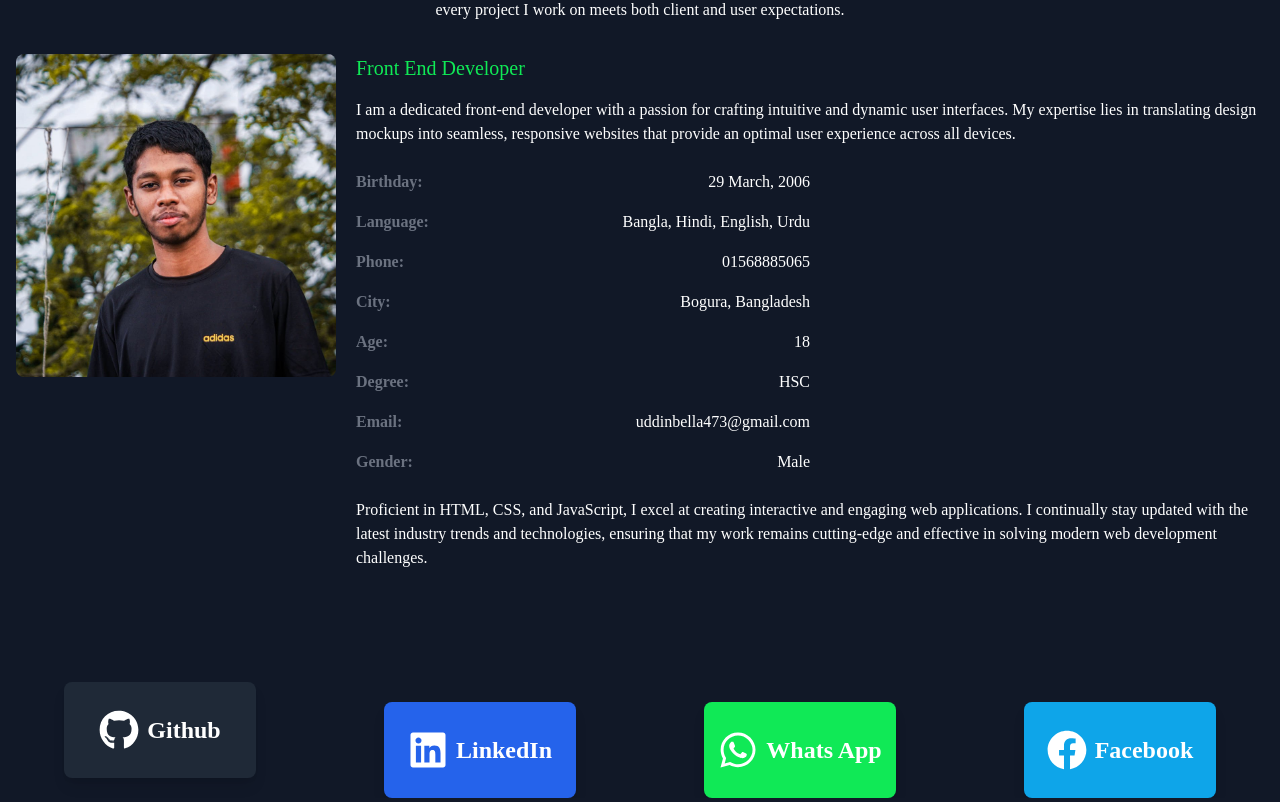
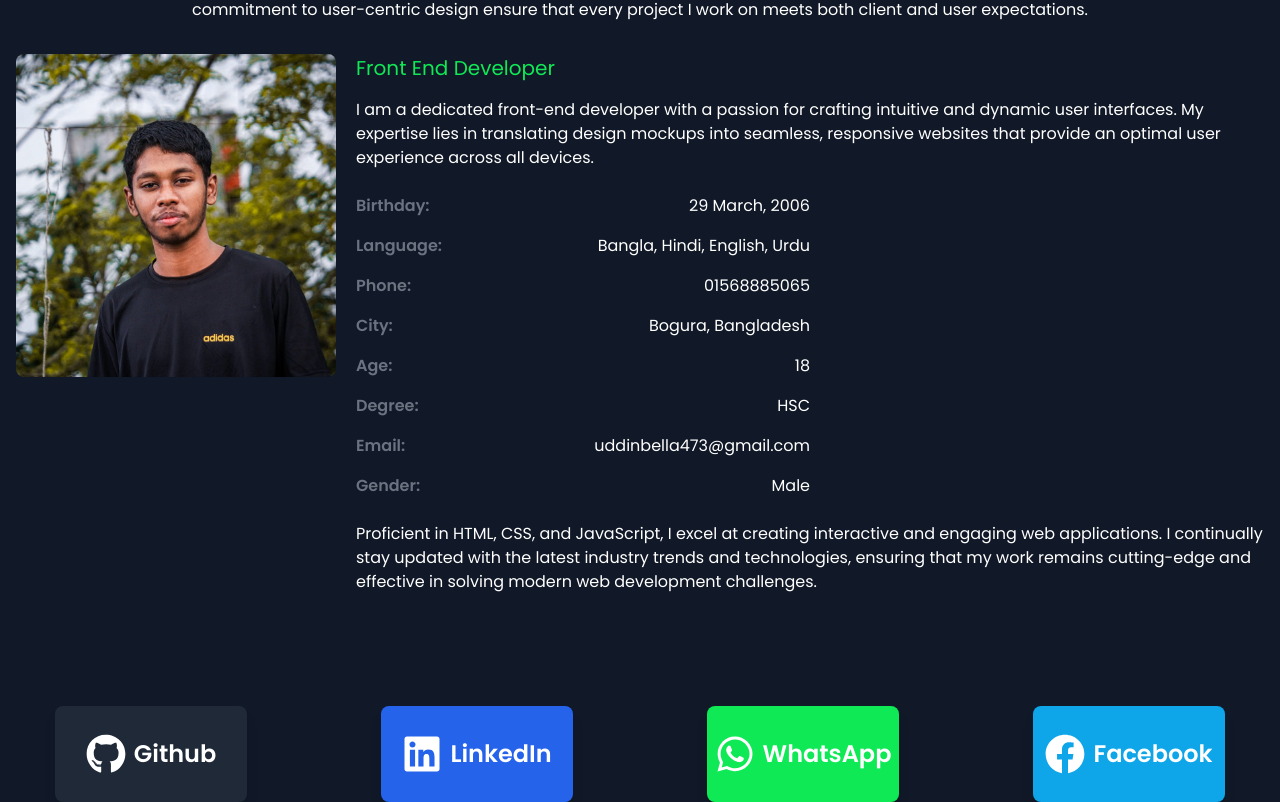
Before and after one commit to coderBelal/my-portfolio, a React (Vite) app: page /about in a window 1280 px wide. Shown: the part 238-1040 px from the top of the page. Built offline with nearby package versions, Linux system fonts and the light colour scheme.

Commit message:
font footer changed

```diff
--- a/src/Components/About.jsx
+++ b/src/Components/About.jsx
@@ -2,7 +2,7 @@
 import belal from  "../assets/b3.jpg"
 const About = () => {
   return (
-    <section className="max-w-7xl mx-auto py-16 px-4  font-press-start">
+    <section className="max-w-7xl mx-auto py-16 px-4   ">
       <h2 className="text-3xl text-center text-[#10E956] mb-4">ABOUT ME</h2>
       <p className="text-white text-center mb-8">
         As a front-end developer, I thrive on turning complex design concepts
--- a/src/Components/Contact.jsx
+++ b/src/Components/Contact.jsx
@@ -33,7 +33,7 @@ export default function Contact() {
   };
 
   return (
-    <div className="min-h-screen flex items-center justify-center   font-press-start px-4">
+    <div className="min-h-screen flex items-center justify-center    px-4">
       <div className="max-w-5xl w-full bg-gray-900 p-8 rounded-lg shadow-lg">
         <h2 className="text-3xl font-bold text-[#10E956] text-center mb-8">
           Get in Touch
--- a/src/Components/Hero.jsx
+++ b/src/Components/Hero.jsx
@@ -3,7 +3,7 @@ import belal from "../assets/b.jpg";
 
 const Hero = () => {
   return (
-    <div className="min-h-screen bg-gray-900 font-press-start text-white flex flex-col items-center justify-center text-center space-y-8 p-5 pt-24">
+    <div className="min-h-screen bg-gray-900   text-white flex flex-col items-center justify-center text-center space-y-8 p-5 pt-24">
 
       <p className="text-2xl md:text-3xl text-green-500" data-aos="fade-left">✌️ Hi There! I'm Belal Uddin</p>
 
--- a/src/Components/Loading.jsx
+++ b/src/Components/Loading.jsx
@@ -1,7 +1,7 @@
 const Loading = () => {
     return (
-      <div className="flex items-center justify-center h-screen font-press-start  bg-gray-900">
-        <h1 className="text-4xl  font-press-start text-green-500 neon-text floating-animation"> BELAL UDDIN</h1>
+      <div className="flex items-center justify-center h-screen   bg-gray-900">
+        <h1 className="text-4xl    text-green-500 neon-text floating-animation"> BELAL UDDIN</h1>
       </div>
     );
   };
--- a/src/Components/Navbar.jsx
+++ b/src/Components/Navbar.jsx
@@ -5,7 +5,7 @@ import { FaHome, FaStar, FaClipboardList, FaCertificate, FaPhoneAlt } from 'reac
 const Navbar = () => {
   return (
     <div className='pt-8'>
-      <nav className="p-6 h-16 flex items-center justify-center bg-[#10E956] text-white mx-auto max-w-fit font-press-start rounded-xl">
+      <nav className="p-6 h-16 flex items-center justify-center bg-[#10E956] text-white mx-auto max-w-fit  rounded-xl">
         {/* Navbar Links */}
         <ul className="flex space-x-8">
           <li className="flex items-center">
--- a/src/Components/Project.jsx
+++ b/src/Components/Project.jsx
@@ -57,7 +57,7 @@ const Project = () => {
   const projectsToShow = selectedCategory === 'myWork' ? myProjects : teamProjects;
 
   return (
-    <div className="w-full mx-auto py-12 px-4 pt-16 md:px-8 font-press-start">
+    <div className="w-full mx-auto py-12 px-4 pt-16 md:px-8  ">
       <h1 className="text-[#10E956] text-4xl text-center mb-10 tracking-wide">My Work</h1>
 
       <div className="flex justify-center mb-8 space-x-4">
--- a/src/Components/Skill.jsx
+++ b/src/Components/Skill.jsx
@@ -24,7 +24,7 @@ const otherSkills = [
 
 const Skill = () => {
   return (
-    <div className="max-w-7xl mx-auto text-center mt-10 font-press-start">
+    <div className="max-w-7xl mx-auto text-center mt-10  ">
     <h1 className="text-4xl font-bold mb-10 text-white">
       Skills <span className="text-[#10E956]">Front End</span>
     </h1>
--- a/src/Components/SocialLinks.jsx
+++ b/src/Components/SocialLinks.jsx
@@ -1,33 +1,50 @@
-
-import { FaGithub, FaLinkedin,  FaFacebook ,FaWhatsapp  } from 'react-icons/fa';
+import { FaGithub, FaLinkedin, FaFacebook, FaWhatsapp } from 'react-icons/fa';
 
 const SocialLinks = () => {
   return (
-    <div className="flex flex-col items-center mt-12   font-press-start">
-
-      <div className="grid grid-cols-1 md:grid-cols-2 lg:grid-cols-4 justify-items-center w-full md:space-y-5">
-
-        <a href="https://github.com/coderBelal" target="_blank" rel="noopener noreferrer" className="bg-gray-800 w-full md:w-48 h-24 flex justify-center items-center rounded-lg hover:bg-gray-700 transition duration-300 shadow-lg">
+    <div className="flex flex-col items-center mt-12 w-full">
+      <div className="grid grid-cols-1 md:grid-cols-2 lg:grid-cols-4 gap-6 justify-items-center w-full">
+        <a
+          href="https://github.com/coderBelal"
+          target="_blank"
+          rel="noopener noreferrer"
+          className="bg-gray-800 w-full md:w-48 h-24 flex justify-center items-center rounded-lg hover:bg-gray-700 transition duration-300 shadow-lg"
+        >
           <FaGithub size={40} className="text-white mr-2" />
           <span className="text-white text-2xl font-semibold">Github</span>
         </a>
 
-        <a href="https://www.linkedin.com/in/belal-uddin-99733229a/" target="_blank" rel="noopener noreferrer" className="bg-blue-600 w-full md:w-48 h-24 flex justify-center items-center rounded-lg hover:bg-blue-500 transition duration-300 shadow-lg">
+        <a
+          href="https://www.linkedin.com/in/belal-uddin-99733229a/"
+          target="_blank"
+          rel="noopener noreferrer"
+          className="bg-blue-600 w-full md:w-48 h-24 flex justify-center items-center rounded-lg hover:bg-blue-500 transition duration-300 shadow-lg"
+        >
           <FaLinkedin size={40} className="text-white mr-2" />
           <span className="text-white text-2xl font-semibold">LinkedIn</span>
         </a>
 
-        <a href="https://twitter.com/your-twitter-profile"  onClick={() => window.open('https://wa.me/+8801568885065', '_blank')} target="_blank" rel="noopener noreferrer" className="bg-[#10E956] w-full md:w-48 h-24 flex justify-center items-center rounded-lg  duration-300 shadow-lg">
+        <a
+          href="https://twitter.com/your-twitter-profile"
+          onClick={() => window.open('https://wa.me/+8801568885065', '_blank')}
+          target="_blank"
+          rel="noopener noreferrer"
+          className="bg-[#10E956] w-full md:w-48 h-24 flex justify-center items-center rounded-lg hover:bg-green-500 transition duration-300 shadow-lg"
+        >
           <FaWhatsapp size={40} className="text-white mr-2" />
-          <span className="text-white text-2xl font-semibold">Whats App</span>
+          <span className="text-white text-2xl font-semibold">WhatsApp</span>
         </a>
-        <a href="https://www.facebook.com/devbelal10/" target="_blank" rel="noopener noreferrer" className="bg-sky-500 w-full md:w-48 h-24 flex justify-center items-center rounded-lg hover:bg-sky-400 transition duration-300 shadow-lg">
+
+        <a
+          href="https://www.facebook.com/devbelal10/"
+          target="_blank"
+          rel="noopener noreferrer"
+          className="bg-sky-500 w-full md:w-48 h-24 flex justify-center items-center rounded-lg hover:bg-sky-400 transition duration-300 shadow-lg"
+        >
           <FaFacebook size={40} className="text-white mr-2" />
           <span className="text-white text-2xl font-semibold">Facebook</span>
         </a>
       </div>
-
-
     </div>
   );
 };
--- a/src/index.css
+++ b/src/index.css
@@ -1,9 +1,16 @@
+@import url('https://fonts.googleapis.com/css2?family=Poppins:wght@400;500;600&display=swap');
 @tailwind base;
 @tailwind components;
 @tailwind utilities;
-body{
-    background-color: #111827;
+
+
+
+body {
+  background-color: #111827;
+  font-family: 'Poppins', sans-serif;
 }
+
+
 .neon-text {
 
     color: #00ff00;
```
Also changed, not shown: 1 other file (tests, documents, lock files or other folders).
